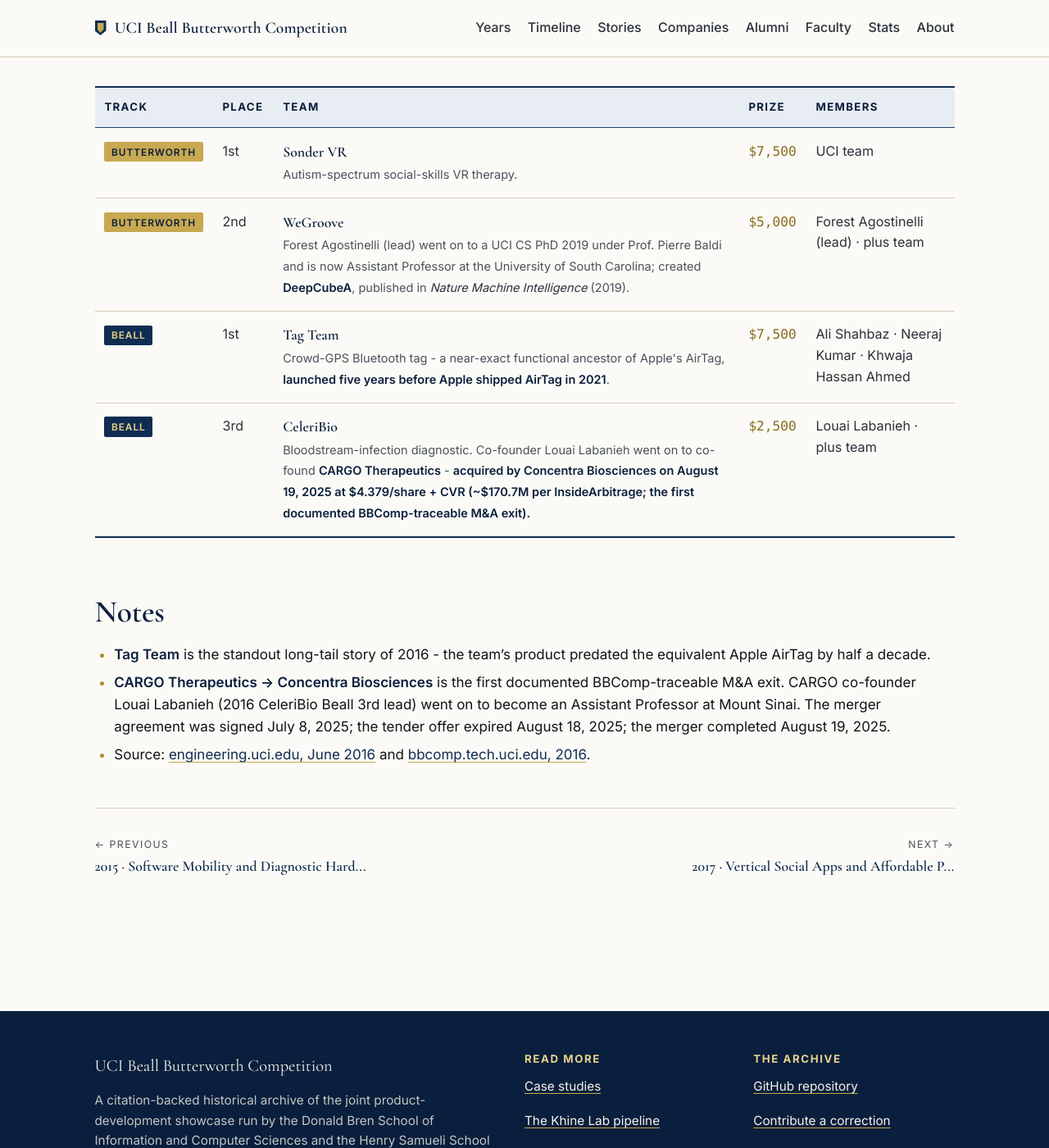
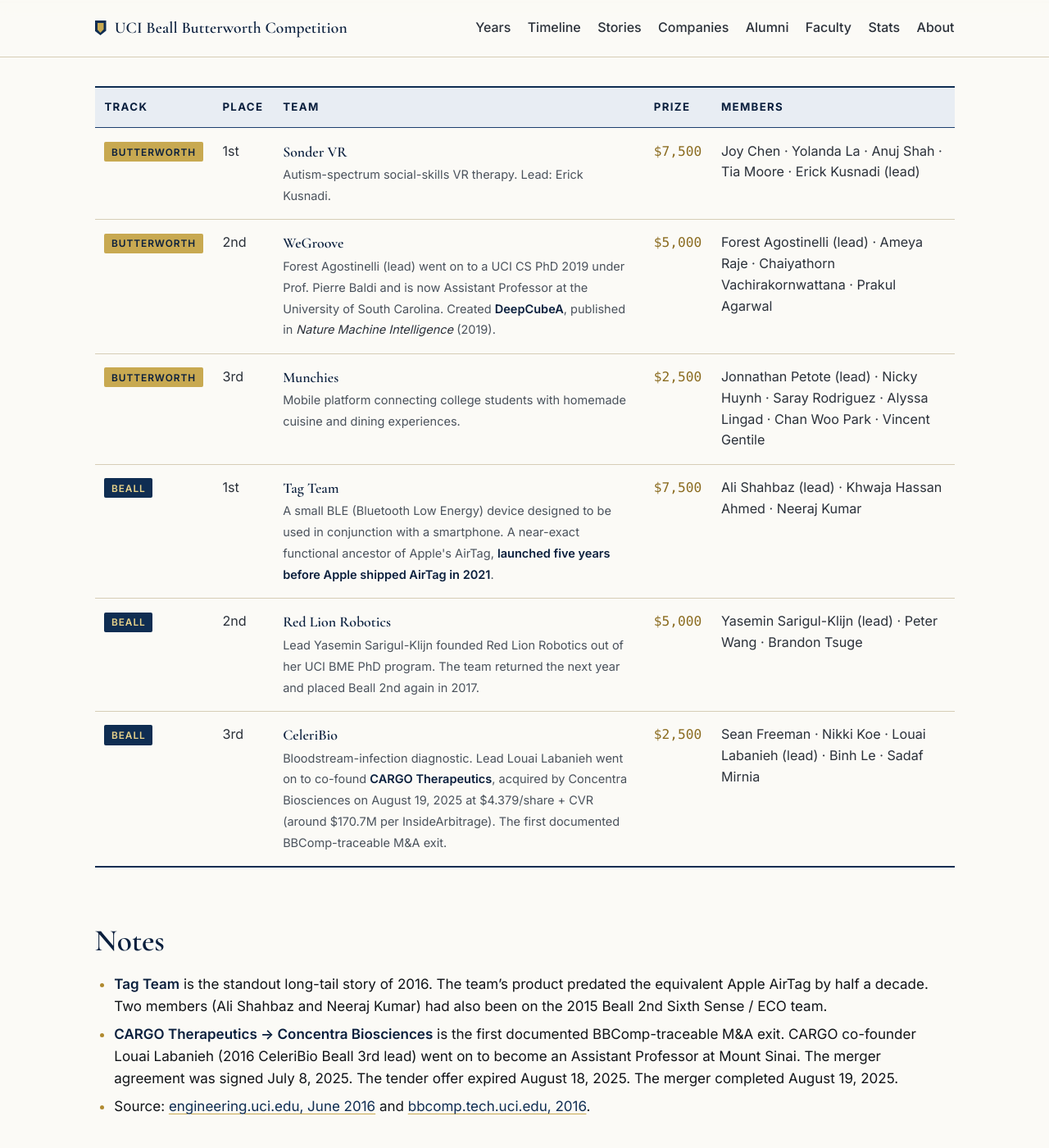
Before and after one commit to BeallButterworthUCI/beallbutterworthuci.github.io, a Jekyll site: the page built from _years/2016.md, in a window 1280 px wide and 1400 px high, scrolled down 322 px. Shown: the whole window at 82% size. Built offline with Jekyll 4.4.1, drawn with Linux system fonts in a browser that asks for light colours.

Commit message:
Backfill rosters and missing placements for 2014-2017

```diff
--- a/_years/2016.md
+++ b/_years/2016.md
@@ -5,7 +5,7 @@
 short_label: View results
 edition_label: "12th Butterworth · 3rd Beall"
 theme: The Internet of Things and Bluetooth Low Energy
-description: 2016 UCI Beall Butterworth Competition results - Sonder VR (Butterworth 1st), Tag Team (Beall 1st - the crowd-GPS Bluetooth tag that predated Apple's AirTag).
+description: 2016 UCI Beall Butterworth Competition results. Sonder VR (Butterworth 1st), Tag Team (Beall 1st, the crowd-GPS Bluetooth tag that predated Apple's AirTag).
 ---
 
 <table class="awards-table">
@@ -16,36 +16,50 @@
     <tr>
       <td data-label="Track"><span class="track-pill track-pill--butterworth">Butterworth</span></td>
       <td data-label="Place">1st</td>
-      <td data-label="Team"><span class="team-name">Sonder VR</span><br><span style="color:var(--ink-500); font-size:0.9em;">Autism-spectrum social-skills VR therapy.</span></td>
+      <td data-label="Team"><span class="team-name">Sonder VR</span><br><span style="color:var(--ink-500); font-size:0.9em;">Autism-spectrum social-skills VR therapy. Lead: Erick Kusnadi.</span></td>
       <td data-label="Prize" class="prize">$7,500</td>
-      <td data-label="Members">UCI team</td>
+      <td data-label="Members">Joy Chen · Yolanda La · Anuj Shah · Tia Moore · Erick Kusnadi (lead)</td>
     </tr>
     <tr>
       <td data-label="Track"><span class="track-pill track-pill--butterworth">Butterworth</span></td>
       <td data-label="Place">2nd</td>
-      <td data-label="Team"><span class="team-name">WeGroove</span><br><span style="color:var(--ink-500); font-size:0.9em;">Forest Agostinelli (lead) went on to a UCI CS PhD 2019 under Prof. Pierre Baldi and is now Assistant Professor at the University of South Carolina; created <strong>DeepCubeA</strong>, published in <em>Nature Machine Intelligence</em> (2019).</span></td>
+      <td data-label="Team"><span class="team-name">WeGroove</span><br><span style="color:var(--ink-500); font-size:0.9em;">Forest Agostinelli (lead) went on to a UCI CS PhD 2019 under Prof. Pierre Baldi and is now Assistant Professor at the University of South Carolina. Created <strong>DeepCubeA</strong>, published in <em>Nature Machine Intelligence</em> (2019).</span></td>
       <td data-label="Prize" class="prize">$5,000</td>
-      <td data-label="Members">Forest Agostinelli (lead) · plus team</td>
+      <td data-label="Members">Forest Agostinelli (lead) · Ameya Raje · Chaiyathorn Vachirakornwattana · Prakul Agarwal</td>
+    </tr>
+    <tr>
+      <td data-label="Track"><span class="track-pill track-pill--butterworth">Butterworth</span></td>
+      <td data-label="Place">3rd</td>
+      <td data-label="Team"><span class="team-name">Munchies</span><br><span style="color:var(--ink-500); font-size:0.9em;">Mobile platform connecting college students with homemade cuisine and dining experiences.</span></td>
+      <td data-label="Prize" class="prize">$2,500</td>
+      <td data-label="Members">Jonnathan Petote (lead) · Nicky Huynh · Saray Rodriguez · Alyssa Lingad · Chan Woo Park · Vincent Gentile</td>
     </tr>
     <tr>
       <td data-label="Track"><span class="track-pill track-pill--beall">Beall</span></td>
       <td data-label="Place">1st</td>
-      <td data-label="Team"><span class="team-name">Tag Team</span><br><span style="color:var(--ink-500); font-size:0.9em;">Crowd-GPS Bluetooth tag - a near-exact functional ancestor of Apple's AirTag, <strong>launched five years before Apple shipped AirTag in 2021</strong>.</span></td>
+      <td data-label="Team"><span class="team-name">Tag Team</span><br><span style="color:var(--ink-500); font-size:0.9em;">A small BLE (Bluetooth Low Energy) device designed to be used in conjunction with a smartphone. A near-exact functional ancestor of Apple's AirTag, <strong>launched five years before Apple shipped AirTag in 2021</strong>.</span></td>
       <td data-label="Prize" class="prize">$7,500</td>
-      <td data-label="Members">Ali Shahbaz · Neeraj Kumar · Khwaja Hassan Ahmed</td>
+      <td data-label="Members">Ali Shahbaz (lead) · Khwaja Hassan Ahmed · Neeraj Kumar</td>
+    </tr>
+    <tr>
+      <td data-label="Track"><span class="track-pill track-pill--beall">Beall</span></td>
+      <td data-label="Place">2nd</td>
+      <td data-label="Team"><span class="team-name">Red Lion Robotics</span><br><span style="color:var(--ink-500); font-size:0.9em;">Lead Yasemin Sarigul-Klijn founded Red Lion Robotics out of her UCI BME PhD program. The team returned the next year and placed Beall 2nd again in 2017.</span></td>
+      <td data-label="Prize" class="prize">$5,000</td>
+      <td data-label="Members">Yasemin Sarigul-Klijn (lead) · Peter Wang · Brandon Tsuge</td>
     </tr>
     <tr>
       <td data-label="Track"><span class="track-pill track-pill--beall">Beall</span></td>
       <td data-label="Place">3rd</td>
-      <td data-label="Team"><span class="team-name">CeleriBio</span><br><span style="color:var(--ink-500); font-size:0.9em;">Bloodstream-infection diagnostic. Co-founder Louai Labanieh went on to co-found <strong>CARGO Therapeutics</strong> - <strong>acquired by Concentra Biosciences on August 19, 2025 at $4.379/share + CVR (~$170.7M per InsideArbitrage; the first documented BBComp-traceable M&amp;A exit).</strong></span></td>
+      <td data-label="Team"><span class="team-name">CeleriBio</span><br><span style="color:var(--ink-500); font-size:0.9em;">Bloodstream-infection diagnostic. Lead Louai Labanieh went on to co-found <strong>CARGO Therapeutics</strong>, acquired by Concentra Biosciences on August 19, 2025 at $4.379/share + CVR (around $170.7M per InsideArbitrage). The first documented BBComp-traceable M&amp;A exit.</span></td>
       <td data-label="Prize" class="prize">$2,500</td>
-      <td data-label="Members">Louai Labanieh · plus team</td>
+      <td data-label="Members">Sean Freeman · Nikki Koe · Louai Labanieh (lead) · Binh Le · Sadaf Mirnia</td>
     </tr>
   </tbody>
 </table>
 
 ## Notes
 
-- **Tag Team** is the standout long-tail story of 2016 - the team's product predated the equivalent Apple AirTag by half a decade.
-- **CARGO Therapeutics &rarr; Concentra Biosciences** is the first documented BBComp-traceable M&A exit. CARGO co-founder Louai Labanieh (2016 CeleriBio Beall 3rd lead) went on to become an Assistant Professor at Mount Sinai. The merger agreement was signed July 8, 2025; the tender offer expired August 18, 2025; the merger completed August 19, 2025.
+- **Tag Team** is the standout long-tail story of 2016. The team's product predated the equivalent Apple AirTag by half a decade. Two members (Ali Shahbaz and Neeraj Kumar) had also been on the 2015 Beall 2nd Sixth Sense / ECO team.
+- **CARGO Therapeutics &rarr; Concentra Biosciences** is the first documented BBComp-traceable M&amp;A exit. CARGO co-founder Louai Labanieh (2016 CeleriBio Beall 3rd lead) went on to become an Assistant Professor at Mount Sinai. The merger agreement was signed July 8, 2025. The tender offer expired August 18, 2025. The merger completed August 19, 2025.
 - Source: <a href="https://engineering.uci.edu/news/2016/6/beall-butterworth-student-design-competition-winners-announced">engineering.uci.edu, June 2016</a> and <a href="https://bbcomp.tech.uci.edu/past/2016-participants-and-results/">bbcomp.tech.uci.edu, 2016</a>.
```
Also changed, not shown: _years/2014.md (+13 -13 lines), _years/2015.md (+12 -12 lines), _years/2017.md (+12 -12 lines).
